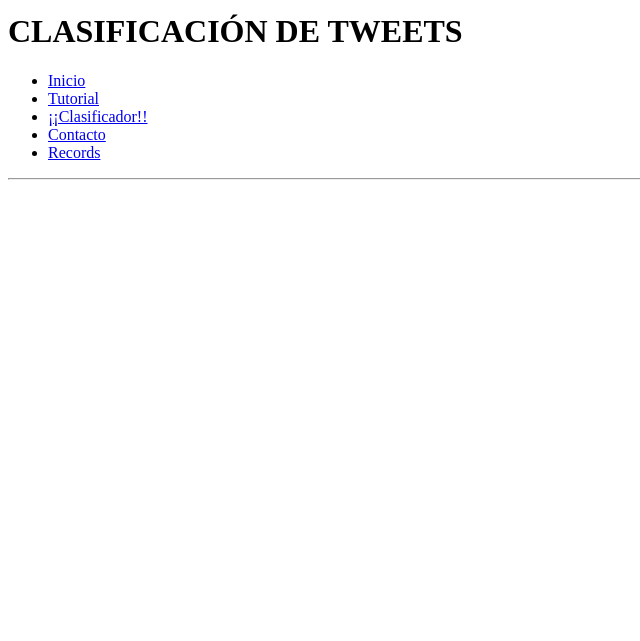
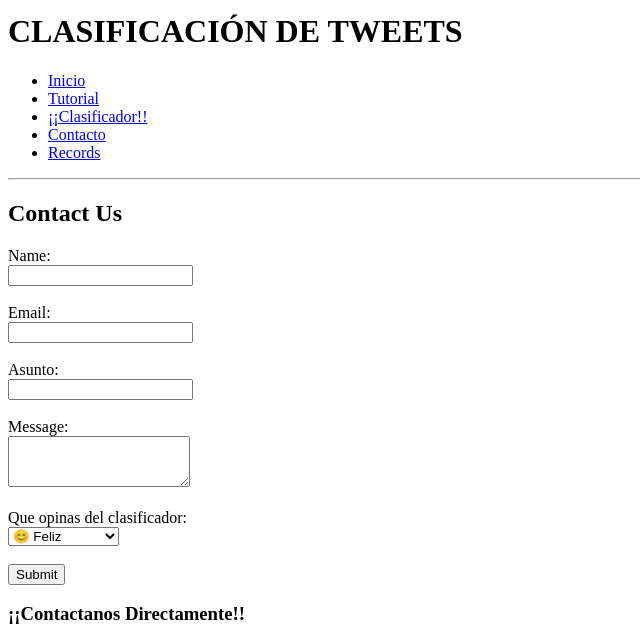
Before and after one commit to FelipeOrtizHe/Proyecto_openSource, a Python web app: template templates/contact.html in a window 1280 px wide. Shown: the part 276-917 px from the top of the page, without its empty margins (0-640 px from the left). Before the commit the page ends 456 px from the top, so only its background shows below. Run offline with Jinja, Linux system fonts and the light colour scheme; the template is opened without the code that fills it, so the values that code supplies are empty.

Commit message:
Add files via upload

```diff
--- a/templates/classificator.html
+++ b/templates/classificator.html
@@ -70,5 +70,9 @@
          <button type="submit">Enviar Tweet</button>
      </form>
 
+     <footer id="footer">
+        <p>&copy; 2024 Your Company Name. All rights reserved.</p>
+    </footer>
+
 </body>
 </html>
--- a/templates/contact.html
+++ b/templates/contact.html
@@ -31,6 +31,49 @@
 
     </header>
 
+    <main id="main-content">
+        <h2>Contact Us</h2>
+        <form action="submit_contact.php" method="post">
+            <label for="name">Name:</label><br>
+            <input type="text" id="name" name="name" required><br><br>
+
+            <label for="email">Email:</label><br>
+            <input type="email" id="email" name="email" required><br><br>
+
+            <label for="subject">Asunto:</label><br>
+            <input type="text" id="subject" name="subject" required><br><br>
+
+            <label for="message">Message:</label><br>
+            <textarea id="message" name="message" rows="3" required></textarea><br><br>
+
+            <label for="emoji">Que opinas del clasificador:</label><br>
+            <select id="emoji" name="emoji">
+                <option value="happy">&#128522; Feliz</option>
+                <option value="sad">&#128546; Triste</option>
+                <option value="angry">&#128544; Furioso</option>
+                <option value="confused">&#128533; Confundido</option>
+            </select><br><br>
+
+            <input type="submit" value="Submit">
+        </form>
+    </main>
+
+    <div class="contact-directly">
+        <h3>¡¡Contactanos Directamente!!</h3>
+        <div class="social-media-icons">
+            <a href="https://github.com/FelipeOrtizHe"  title="github">
+                <img src="/images/github.png" alt="github">
+            </a>
+            <a href="https://www.linkedin.com/in/felipe-ortiz-b26538248/"  title="LinkedIn">
+                <img src="/images/linked.png" alt="linked">
+            </a>
+        </div>
+
+
+
+     <footer id="footer">
+            <p>&copy; 2024 Your Company Name. All rights reserved.</p>
+        </footer>
 
 </body>
 </html>
--- a/templates/index.html
+++ b/templates/index.html
@@ -48,6 +48,10 @@
         </pre>
     </div>
 
+    <footer id="footer">
+        <p>&copy; 2024 Your Company Name. All rights reserved.</p>
+    </footer>
+
 
 </body>
 </html>
```
Also changed, not shown: templates/tutorial.html (+34 -0 lines).
